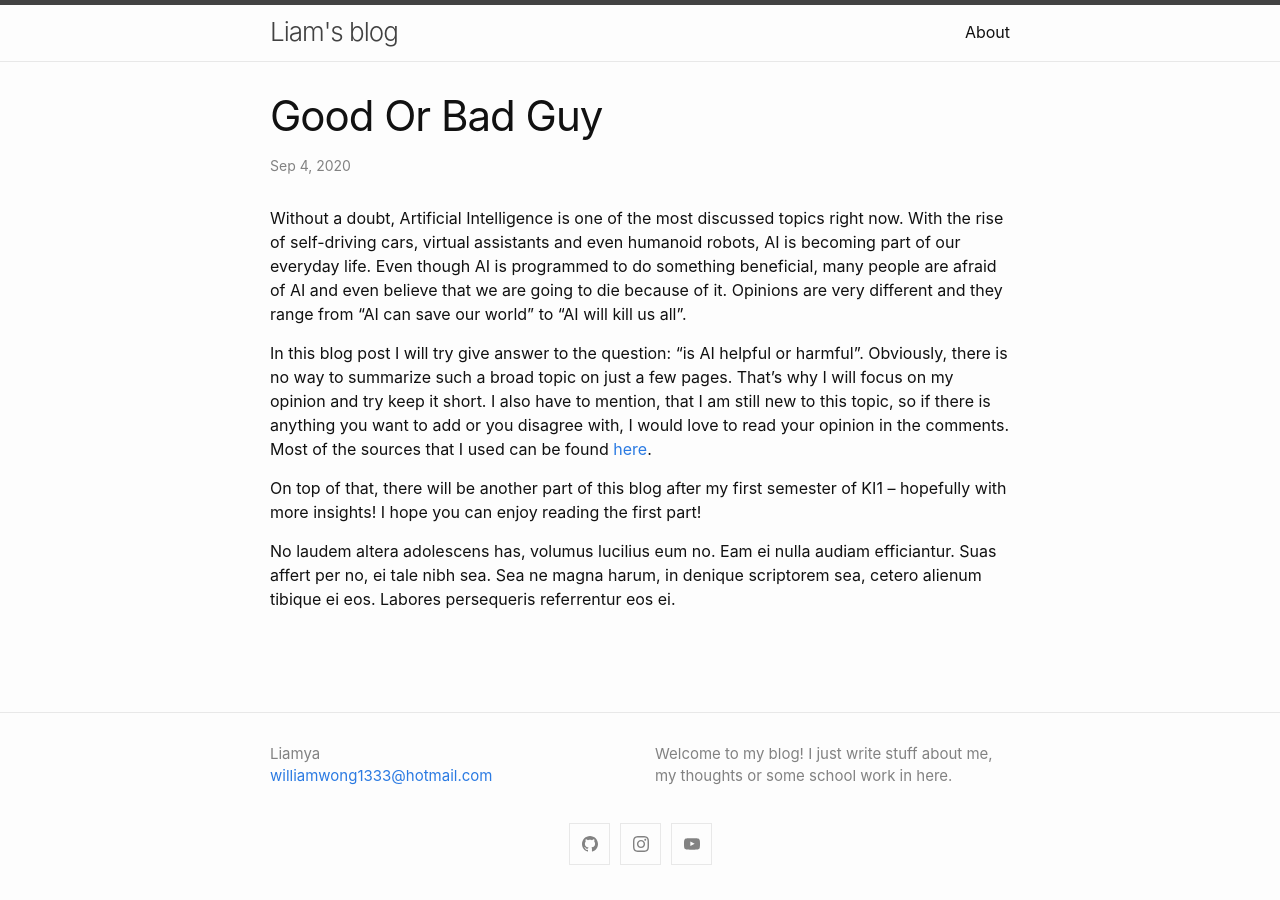
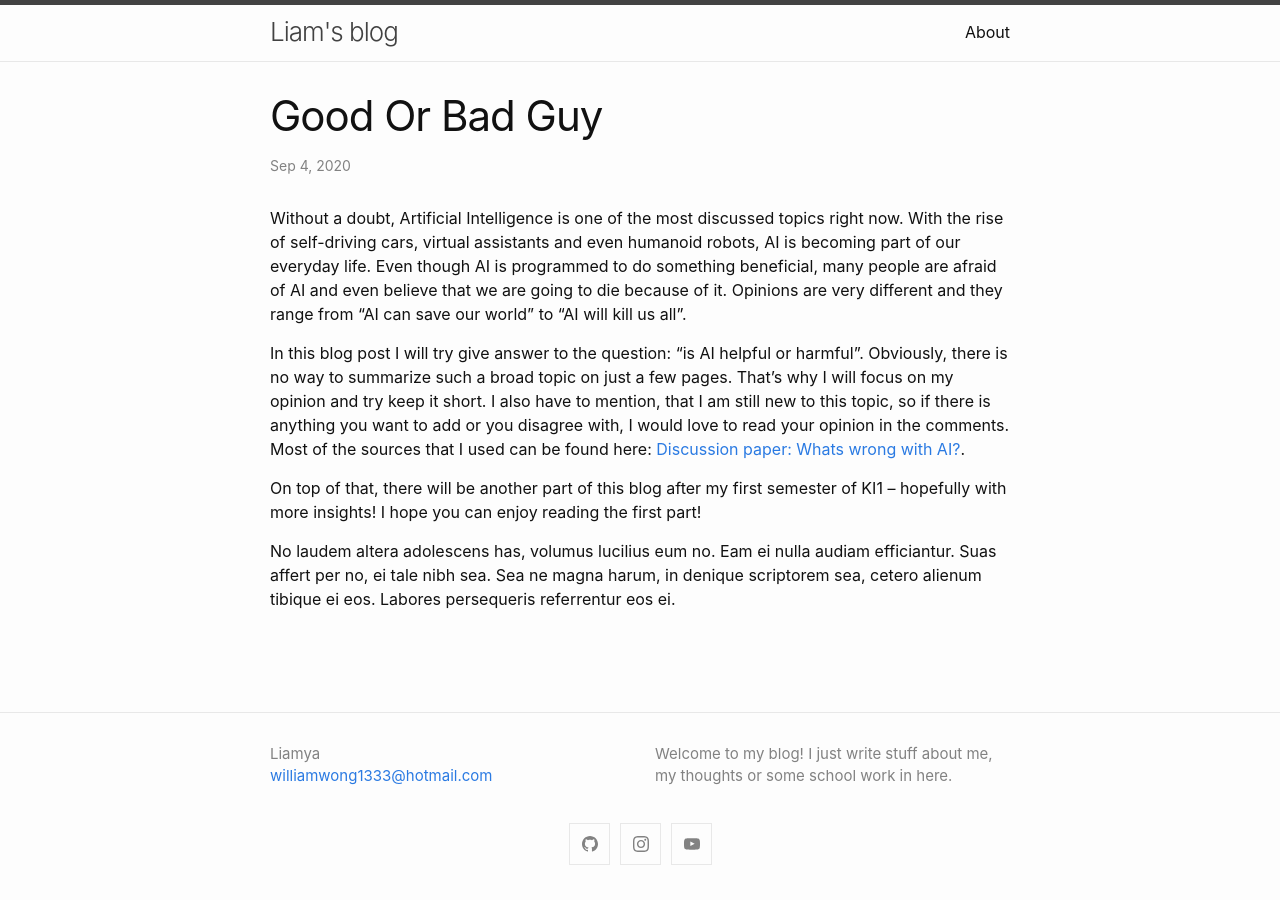
Before and after one commit to wongwil/wongwil.github.io, a Jekyll site: the page built from _posts/2020-09-04-good-or-bad-guy.md, in a window 1280 px wide. Built offline with Jekyll 4.4.1, drawn with Linux system fonts in a browser that asks for light colours.

Commit message:
Update 2020-09-04-good-or-bad-guy.md

```diff
--- a/_posts/2020-09-04-good-or-bad-guy.md
+++ b/_posts/2020-09-04-good-or-bad-guy.md
@@ -5,7 +5,7 @@ layout: post
 Without a doubt, Artificial Intelligence is one of the most discussed topics right now. With the rise of self-driving cars, virtual assistants and even humanoid robots, AI is becoming part of our everyday life. Even though AI is programmed to do something beneficial, many people are afraid of AI and even believe that we are going to die because of it. Opinions are very different and they range from “AI can save our world” to “AI will kill us all”.
 
 
-In this blog post I will try give answer to the question: “is AI helpful or harmful”. Obviously, there is no way to summarize such a broad topic on just a few pages. That’s why I will focus on my opinion and try keep it short. I also have to mention, that I am still new to this topic, so if there is anything you want to add or you disagree with, I would love to read your opinion in the comments. Most of the sources that I used can be found [here](https://www.google.com).
+In this blog post I will try give answer to the question: “is AI helpful or harmful”. Obviously, there is no way to summarize such a broad topic on just a few pages. That’s why I will focus on my opinion and try keep it short. I also have to mention, that I am still new to this topic, so if there is anything you want to add or you disagree with, I would love to read your opinion in the comments. Most of the sources that I used can be found here: [Discussion paper: Whats wrong with AI?](https://sisr.swissinformatics.org/si-magazine-dirk-helbing-whats-wrong-with-ai-a-discussion-paper/).
 
 
 On top of that, there will be another part of this blog after my first semester of KI1 – hopefully with more insights! I hope you can enjoy reading the first part!
```
